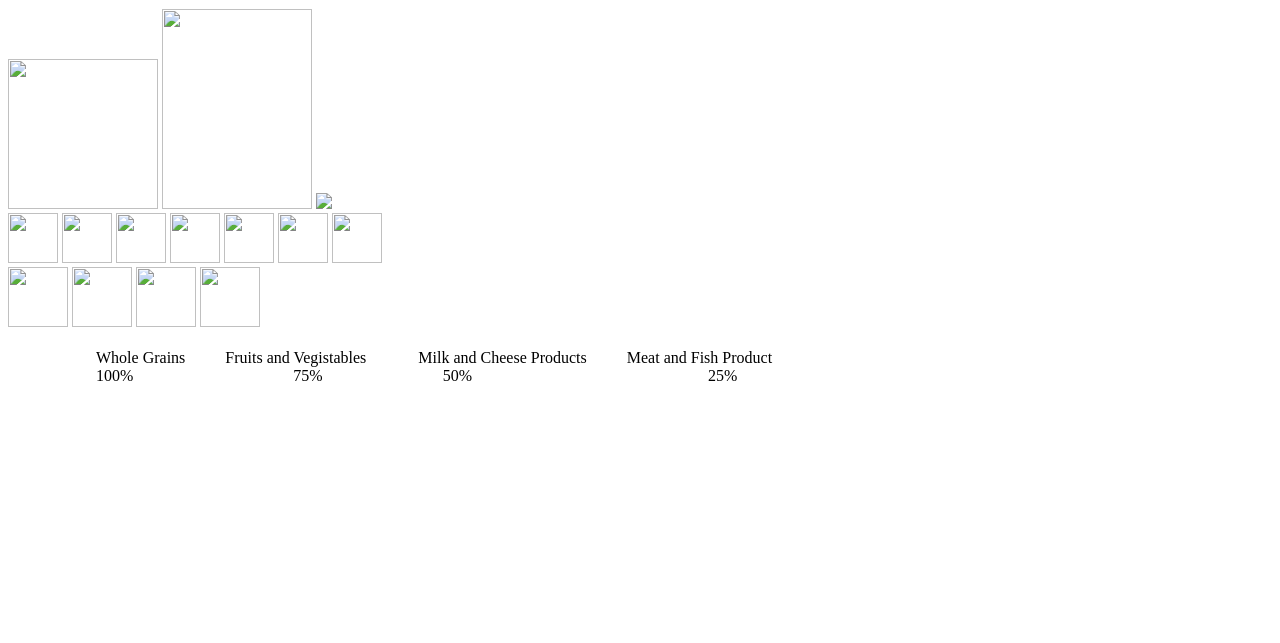
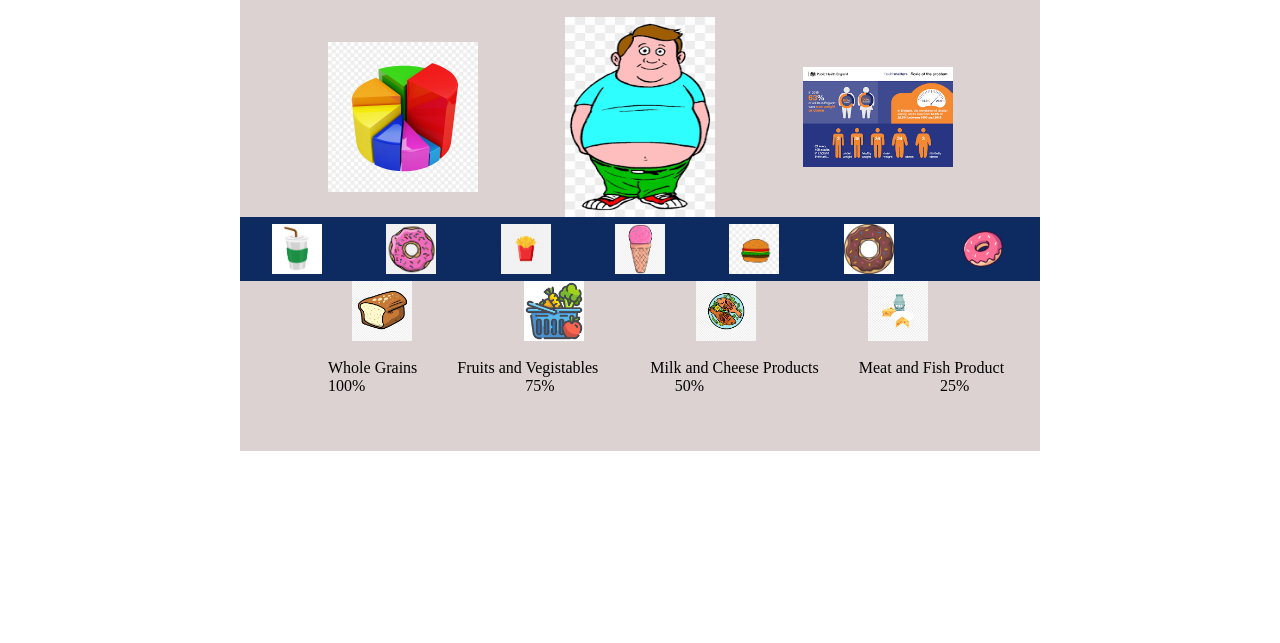
Before and after one commit to kannanj66/ASSIGNMENT2, a plain HTML site: page index.html in a window 1280 px wide. Shown: the part 157-800 px from the top of the page. Drawn offline with Linux system fonts and the light colour scheme.

Commit message:
Add files via upload

```diff
--- a/index.html
+++ b/index.html
@@ -4,7 +4,7 @@
     <meta charset="UTF-8">
     <meta name="viewport" content="width=<device-width>, initial-scale=1.0">
     <title>Document</title>
-    <link rel="stylesheet" href="./newass.css">
+    <link rel="stylesheet" href="./index.css">
 </head>
 <body>
     <div class="center">
@@ -15,25 +15,25 @@
              <h2>200 CALORIES of Various Foods</h2></U>
         </center>
         <div class="center">
-           <img src="./pictures/chart.png"  width="150px" height="150px">
-           <img src="./pictures/fatty.png" height="200px" width="150">
-           <img src="./pictures/obest.png" width="150">
+           <img src="./index/chart.png"  width="150px" height="150px">
+           <img src="./index/fatty.png" height="200px" width="150">
+           <img src="./index/obest.png" width="150">
         </div>
         <div class="container">
-             <img src="./pictures/drink.png" class="rounded float-start" height="50" width="50">
-            <img src="./pictures/donut.png" class="rounded float-start" height="50" width="50">
-            <img src="./pictures/frenchfries.png" class="rounded float-start" height="50" width="50">
-            <img src="./pictures/icecream.png" class="rounded float-start" height="50" width="50">
-            <img src="./pictures/hamburger.png" class="rounded float-start" height="50" width="50">
-            <img src="./pictures/donut 2.png" class="rounded float-start" height="50" width="50">
-            <img src="./pictures/donut3.png" class="rounded float-start" height="50" width="50">
+             <img src="./index/drink.png" class="rounded float-start" height="50" width="50">
+            <img src="./index/donut.png" class="rounded float-start" height="50" width="50">
+            <img src="./index/frenchfries.png" class="rounded float-start" height="50" width="50">
+            <img src="./index/icecream.png" class="rounded float-start" height="50" width="50">
+            <img src="./index/hamburger.png" class="rounded float-start" height="50" width="50">
+            <img src="./index/donut 2.png" class="rounded float-start" height="50" width="50">
+            <img src="./index/donut3.png" class="rounded float-start" height="50" width="50">
         </div>
 
         <div class="center">
-            <img src="./pictures/wheat bread.png"  width="60" height="60">
-            <img src="./pictures/fruits and veg.png"  width="60" height="60">
-            <img src="./pictures/fish.png"  width="60" height="60">
-            <img src="./pictures/milkproducts.png"  width="60" height="60">
+            <img src="./index/wheat bread.png"  width="60" height="60">
+            <img src="./index/fruits and veg.png"  width="60" height="60">
+            <img src="./index/fish.png"  width="60" height="60">
+            <img src="./index/milkproducts.png"  width="60" height="60">
     </div><br>
 <tr><td>
 &nbsp;&nbsp;&nbsp;&nbsp;&nbsp;&nbsp;&nbsp;&nbsp;&nbsp;&nbsp;&nbsp;&nbsp;&nbsp;&nbsp;&nbsp;&nbsp;
```
